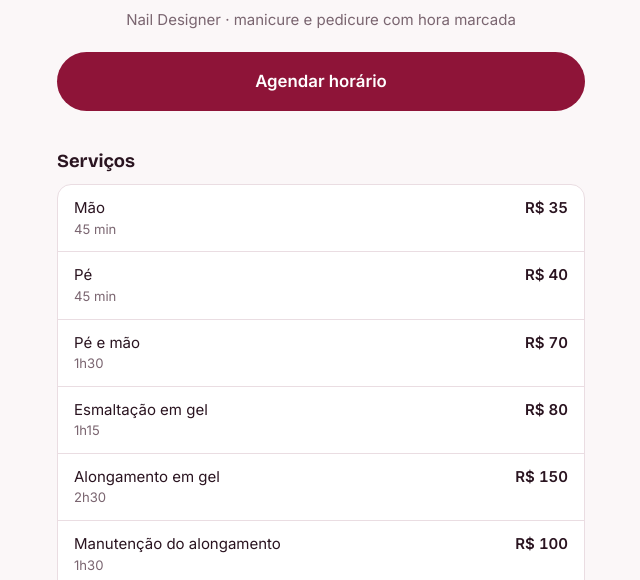
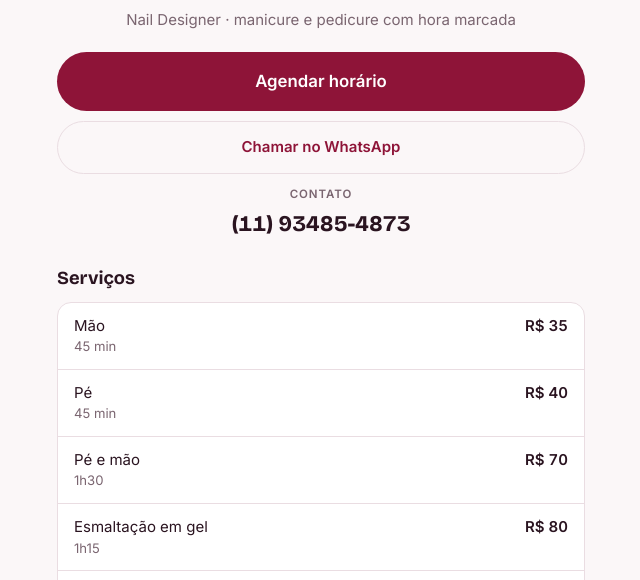
Before and after one commit to deboracaetite/deboracaetite.github.io, a plain HTML site: page index.html in a window 1280 px wide. Shown: the part 165-745 px from the top of the page, without its empty margins (319-959 px from the left). Drawn offline with nearby package versions, Linux system fonts and the light colour scheme.

Commit message:
WhatsApp e contato da Debora
Co-Authored-By: Claude Opus 5.5 <noreply@anthropic.com>

```diff
--- a/config.js
+++ b/config.js
@@ -14,7 +14,7 @@ window.CONFIG = {
 
   // WhatsApp que recebe os pedidos: DDD + número, só dígitos.
   // Exemplo: "11987654321"
-  whatsapp: "",
+  whatsapp: "11934854873",
 
   // Endereço ou bairro (pode deixar vazio "")
   endereco: "",
--- a/index.html
+++ b/index.html
@@ -417,6 +417,7 @@ button, input, select, textarea { font: inherit; color: inherit; }
     var wa = $("i-wa"), ct = $("i-contato"); ct.textContent = "";
     if (C.whatsapp) {
       wa.href = waLink(C.whatsapp, "Olá, Debora! Vim pelo site."); wa.hidden = false;
+      ct.appendChild(el("span", "label", "Contato"));
       var t = el("a", "tel", telBonito(C.whatsapp)); t.href = "tel:+" + waNumber(C.whatsapp);
       ct.appendChild(t);
     } else { wa.hidden = true; }
```
